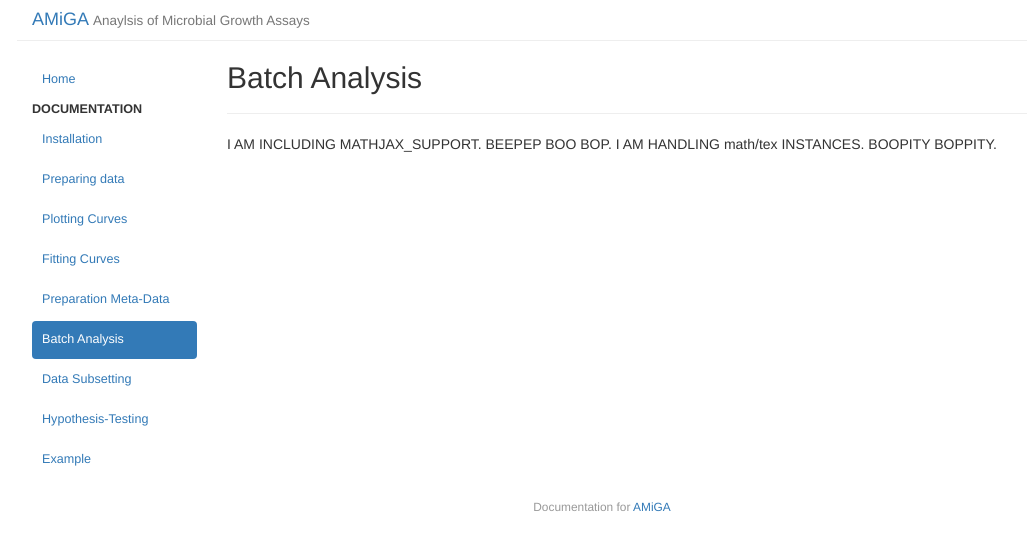
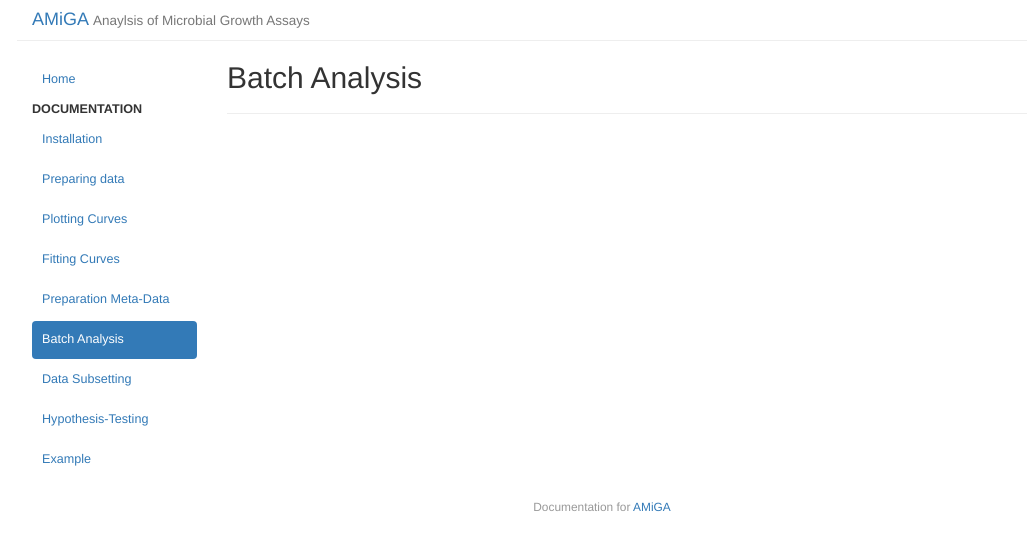
Before and after one commit to firasmidani/amiga, a Jekyll site: the page built from docs/_posts/2020-03-25-batchanalysis.md, in a window 1280 px wide. Shown: the top 551 px of the page, without its empty margins (38-1065 px from the left). Built offline with Jekyll 4.4.1, drawn with Linux system fonts in a browser that asks for light colours.

Commit message:
Update page.html

```diff
--- a/docs/_layouts/page.html
+++ b/docs/_layouts/page.html
@@ -9,13 +9,8 @@ layout: default
 </div>
 
 {% if page.use_math %}
-    I AM INCLUDING MATHJAX_SUPPORT. BEEPEP BOO BOP.
     {% include mathjax_handler.html %}
     {% include mathjax_support.html %}
 {% endif %}
 
 {{ content }}
-
-{% if page.use_math %}
-    I AM HANDLING math/tex INSTANCES. BOOPITY BOPPITY.
-{% endif %}
```
